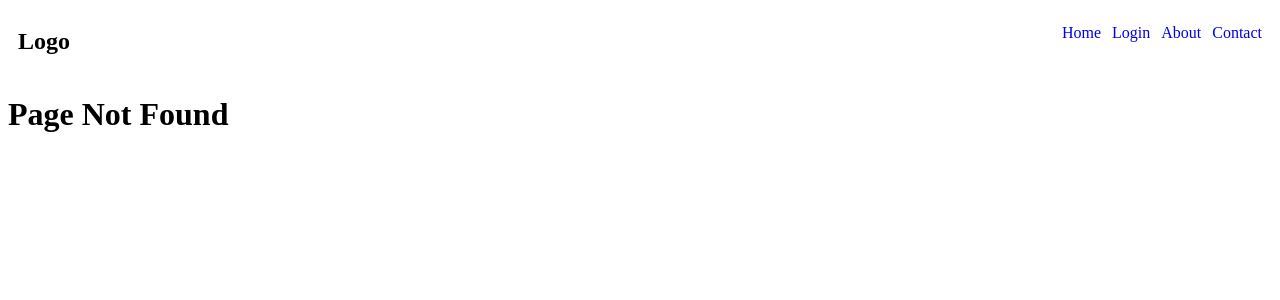
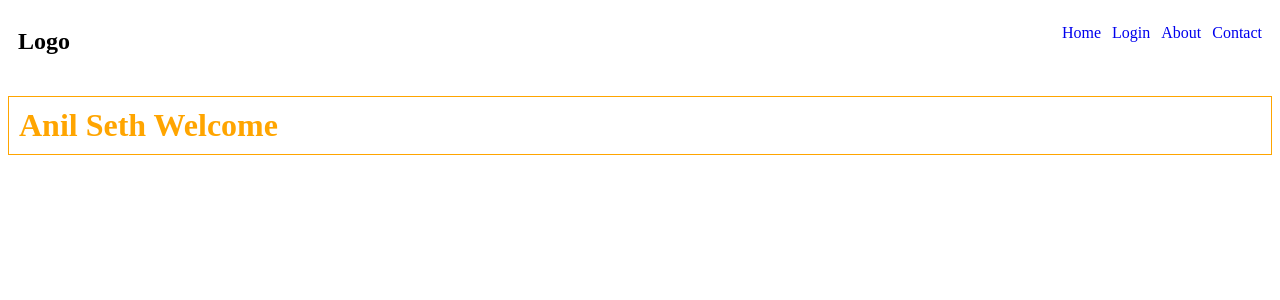
Before and after one commit to Chabsy123/angular-v19-tutorial, an Angular app: page /profile in a window 1280 px wide. Before the commit this address had no page. Shown: the top 300 px of the page. Built offline with nearby package versions, Linux system fonts and the light colour scheme.

Commit message:
Pass Data Between Pages in Angular

```diff
--- a/src/app/app.routes.ts
+++ b/src/app/app.routes.ts
@@ -5,6 +5,7 @@ import { ContactComponent } from './contact/contact.component';
 import { HomeComponent } from './home/home.component';
 import { PageNotFoundComponent } from './page-not-found/page-not-found.component';
 import { UserComponent } from './user/user.component';
+import { ProfileComponent } from '../profile/profile.component';
 
 export const routes: Routes = [
   // Registering components with their paths
@@ -15,6 +16,16 @@ export const routes: Routes = [
 
   // Dynamic route with parameters: /user/:id/:name
   { path: 'user/:id/:name', component: UserComponent },
+  // Route configuration for the Profile component
+// Includes optional static data that can be retrieved via ActivatedRoute.data
+{
+  path: 'profile',
+  component: ProfileComponent,
+  data: { name: 'Anil Seth' }  // This 'name' value is passed as static route data
+
+},
+
+
 
   // Wildcard route for 404 page
   // Should always be the last route
--- a/src/app/home/home.component.html
+++ b/src/app/home/home.component.html
@@ -8,3 +8,19 @@
     </a>
   </li>
 }
+<br><br>
+<!-- Example: Navigate to Profile with optional state or query params -->
+<!-- These examples show how to pass route parameters using objects -->
+<!-- Uncomment below to pass name via routerLink state -->
+<!--
+<a [routerLink]="['profile', { name: 'Anil Seth' }]">Go To Profile Page</a>
+<a [routerLink]="['profile', { name: 'Peter' }]">Go To Profile Page</a>
+-->
+
+<!-- Default navigation to Profile page without passing any params -->
+<a routerLink="profile">Go To Profile</a>
+
+<!-- Uncomment to use programmatic navigation via router.navigate() -->
+<!--
+<button (click)="goToProfile()">Go To Profile Page</button>
+-->
--- a/src/app/home/home.component.ts
+++ b/src/app/home/home.component.ts
@@ -1,5 +1,5 @@
 import { Component } from '@angular/core';
-import { RouterLink } from '@angular/router';
+import { Router, RouterLink } from '@angular/router';
 
 @Component({
   selector: 'app-home',
@@ -41,4 +41,12 @@ export class HomeComponent {
       age:24,
     },
   ]
+ constructor(private router: Router) {}
+
+// Navigates to the 'profile' route and passes a query parameter (?name=Anil Seth)
+goToProfile() {
+  this.router.navigate(['profile'], {
+    queryParams: { name: 'Anil Seth' }
+  });
 }
+}
--- a/src/app/user/user.component.ts
+++ b/src/app/user/user.component.ts
@@ -10,6 +10,9 @@ import { ActivatedRoute } from '@angular/router';
   styleUrls:['./button.style.css','./user.component.css']
 })
 export class UserComponent {
+   // Properties to hold dynamic route parameters from the URL (e.g., /user/:id/:name)
+  // Initialized as empty strings ("") to avoid 'undefined' errors in the template
+  // and ensure safe rendering before ngOnInit assigns real values.
   name:string|null="";
   id:string|null="";
   constructor( private route:ActivatedRoute){
--- a/src/profile/profile.component.html
+++ b/src/profile/profile.component.html
@@ -1,2 +1 @@
-<h1>Profile Component for heading tag</h1>
-<button>Logout</button>
+<h1> {{userName}} Welcome</h1>
--- a/src/profile/profile.component.ts
+++ b/src/profile/profile.component.ts
@@ -1,4 +1,5 @@
 import { Component } from "@angular/core";
+import { ActivatedRoute } from "@angular/router";
 
 @Component({
   selector:'app-profile',
@@ -6,12 +7,29 @@ import { Component } from "@angular/core";
  // template:"<h1>Profile</h1>",
 //  to use a html file template to your file
 templateUrl:'./profile.component.html',
-// to use an inline style to your component(using it again as styling from your component.ts if you dont have much code)
+// to use an inline style to your component(using it again as styling from your component.ts if you do not have much code)
   // styles:"h1{color:Red}",
   // to use a css file for your styling
   styleUrl:'./profile.component.css'
 })
+export class ProfileComponent {
+  userName: string | null = '';
 
-export class ProfileComponent{
+  constructor(private route: ActivatedRoute) {}
 
+  ngOnInit() {
+    // Option 1: Get route parameter (if set using paramMap)
+    // this.userName = this.route.snapshot.paramMap.get('name');
+
+    // Option 2: Get value from query parameters (?name=XYZ)
+    // this.route.queryParams.subscribe(params => {
+    //   console.log(params['name']);
+    //   this.userName = params['name'];
+    // });
+
+    // Option 3: Get static data from route configuration
+    this.route.data.subscribe(params => {
+      this.userName = params['name'];
+    });
+  }
 }
```
